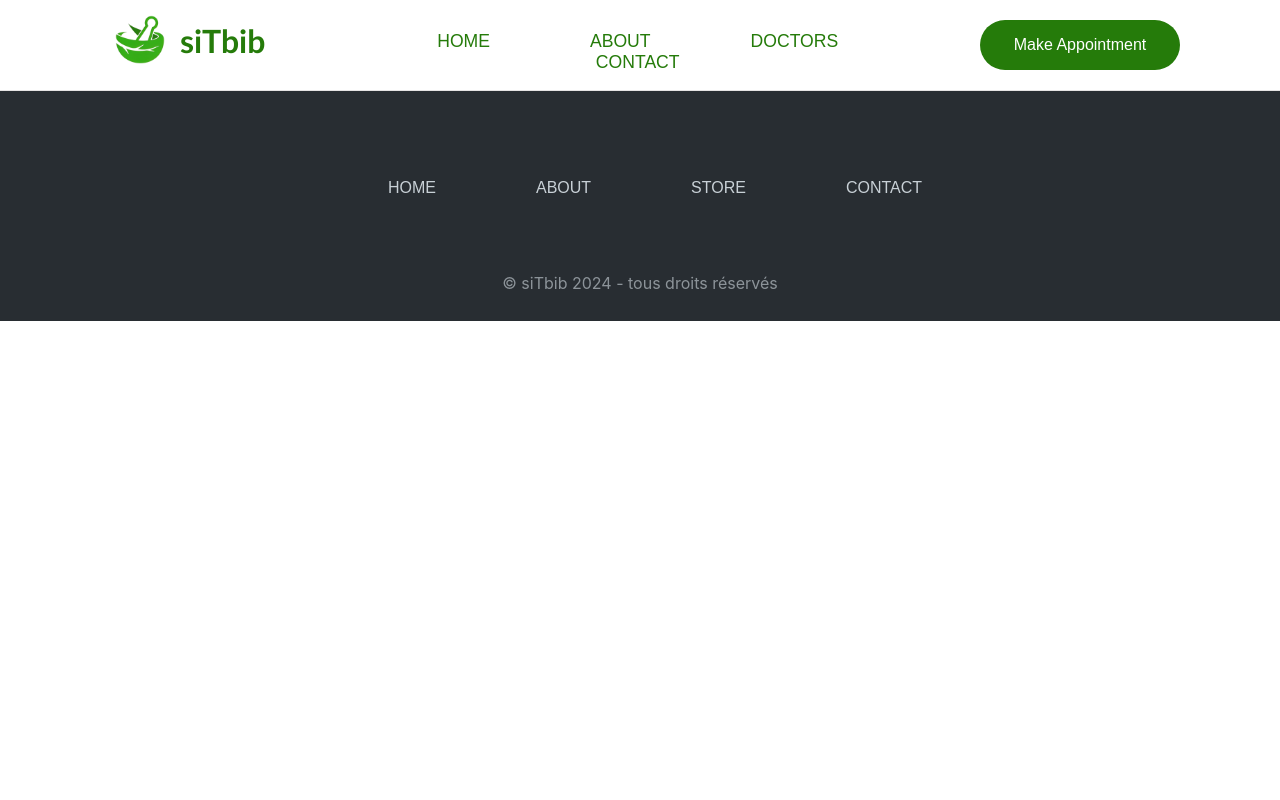
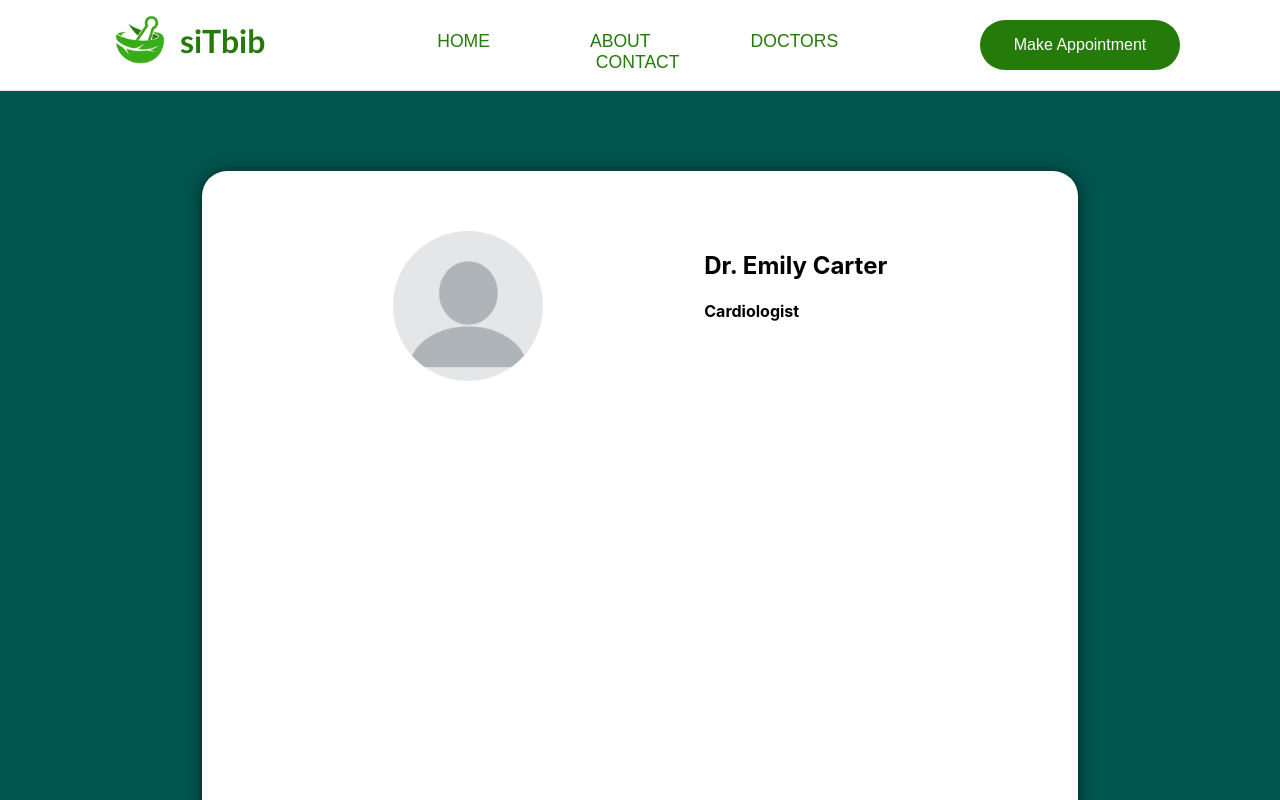
Before and after one commit to hafriaya/doctor_appointment, a React (Create React App) app: page /doctors/doctorProfile/1 in a window 1280 px wide. Shown: the top 800 px of the page. Built offline with nearby package versions, Linux system fonts and the light colour scheme.

Commit message:
styling doctor profile

```diff
--- a/src/pages/doctorProfile.js
+++ b/src/pages/doctorProfile.js
@@ -1,10 +1,49 @@
 import Footer from "./footer";
 import Header from "./header";
+import { useEffect, useState } from "react";
+import doctorsData from "../data/doctorsData.json";
+import "../styles/doctorProfile.css";
+import profilePicture from "../images/doctorsPic/blank-profile-picture-973460_960_720.webp";
+import { useParams } from "react-router-dom";
 
 const DoctorProfile = () => {
+  const { doctorId } = useParams();
+  const [doctors, setDoctors] = useState([]);
+  useEffect(() => {
+    setDoctors(doctorsData);
+  }, []);
   return (
     <>
       <Header />
+      <article>
+        <div className="doctorProfile">
+          {doctors.map((doctor) =>
+            doctor.id === Number(doctorId) ? (
+              <div className="topArticle">
+                <div className="sideBySide">
+                  <div className="rightSide">
+                    <div className="pdpDoctor">
+                      <img id="pdpDoctorImg"
+                        src={profilePicture}
+                        alt={doctor.name + "_picture"}
+                      />
+                    </div>
+                  </div>
+                  <div className="leftSide">
+                    <div className="doctorInformation">
+                    <h2>{doctor.name}</h2>
+                    <h4>{doctor.service}</h4>
+                    </div>
+
+                  </div>
+                </div>
+              </div>
+            ) : (
+              console.log("not selected")
+            )
+          )}
+        </div>
+      </article>
       <Footer />
     </>
   );
--- /dev/null
+++ b/src/styles/doctorProfile.css
@@ -0,0 +1,37 @@
+article {
+  min-height: 500px;
+  background-color: #00554f;
+  padding: 80px 100px;
+  text-align: center;
+  align-items: center;
+  justify-content: center;
+  justify-items: center;
+  display: flex;
+}
+.doctorProfile {
+  background-color: #fff;
+  padding: 60px;
+  width: 70%;
+  height: 70vh;
+  box-shadow: 0 2px 16px rgba(0, 0, 0, 0.6);
+  border-radius: 25px;
+}
+.topArticle{
+    margin: 0 50px;
+}
+.topArticle .sideBySide{
+    display: flex;
+    justify-content: space-around;
+}
+
+.rightSide .pdpDoctor{
+    width: 150px;
+    border-radius: 50%;
+}
+.pdpDoctor #pdpDoctorImg{
+    width: 100%;
+    border-radius: 50%;
+}
+.doctorInformation{
+    text-align: left;
+}
```
